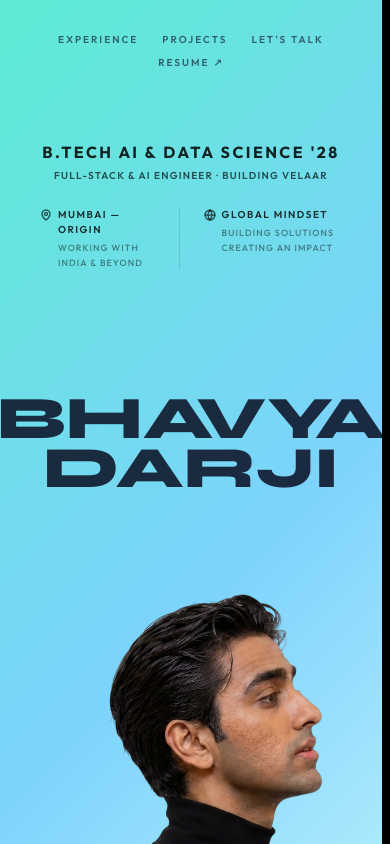
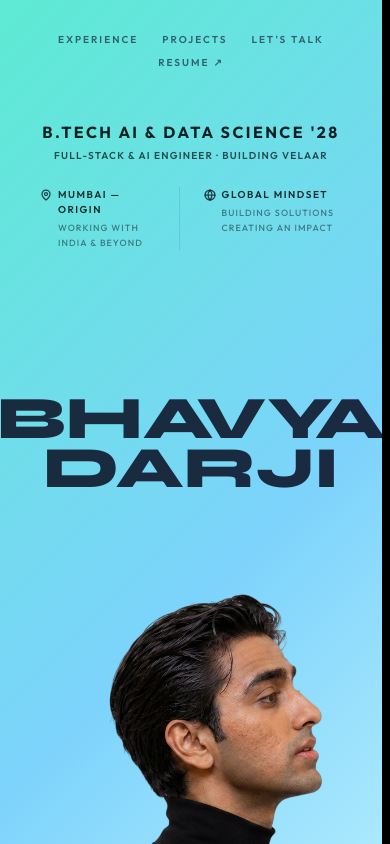
Before and after one commit to bhavya-darjii/Bhavya-Portfolio, a Next.js app: page / in a window 390 px wide. Shown: the top 844 px of the page. Built offline with nearby package versions, Linux system fonts and the light colour scheme; no server answers.

Commit message:
Fixed Mobile Hero Section overflow

```diff
--- a/src/components/sections/Hero.tsx
+++ b/src/components/sections/Hero.tsx
@@ -131,7 +131,7 @@ export function Hero({ loaded = true }: { loaded?: boolean }) {
               initial={{ opacity: 0 }}
               animate={{ opacity: 1 }}
               transition={{ duration: 0.8, delay: 0.9 }}
-              className="relative z-20 px-6 pt-18 pb-6 md:hidden"
+              className="relative z-20 px-6 pt-13 pb-4 md:hidden"
             >
               {/* Big role title */}
               <p
```
